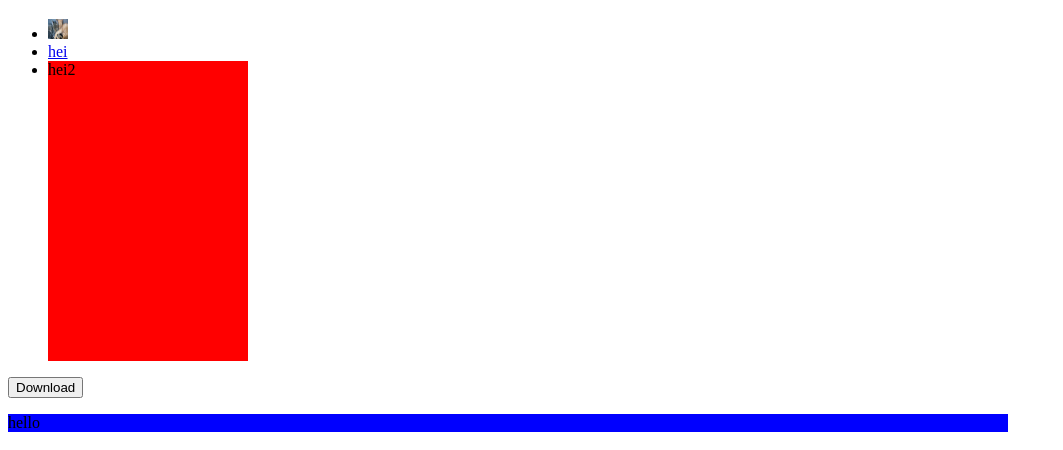
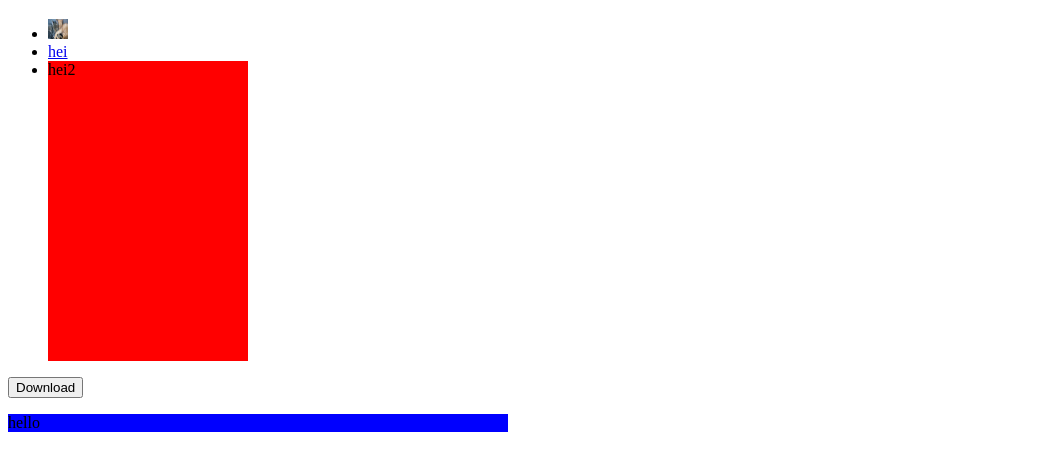
Before and after one commit to franzwilhelm/webcreator, a plain HTML site: page index.html in a window 1280 px wide. Shown: the part 87-537 px from the top of the page, without its empty margins (0-1063 px from the left). Drawn offline with Linux system fonts and the light colour scheme.

Commit message:
Endret bredde til 500px

```diff
--- a/design.css
+++ b/design.css
@@ -12,7 +12,7 @@
 }
 
 .stoor {
-  width: 1000px;
+  width: 500px;
 }
 
 #hei {
```
